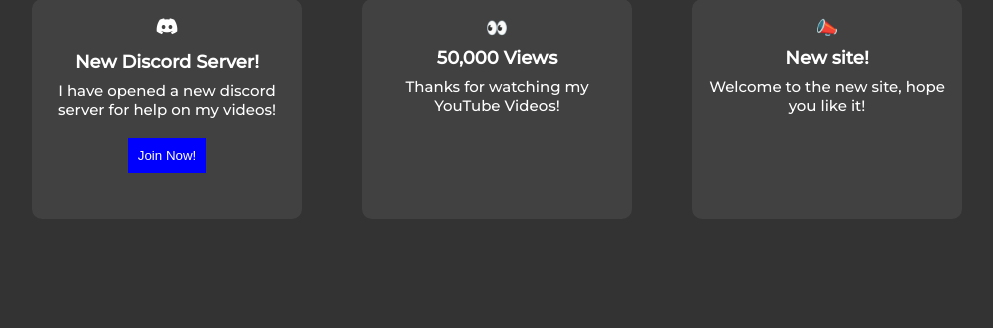
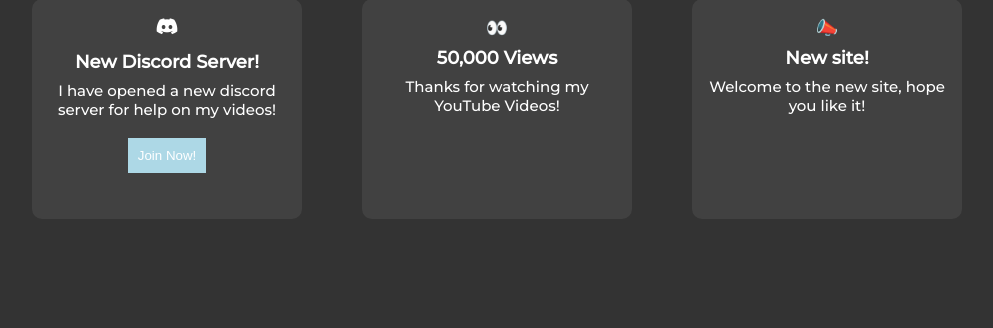
Before and after one commit to spidermax89/Spidermax89-Website, a PHP site: page / in a window 1280 px wide. Shown: the part 304-632 px from the top of the page, without its empty margins (143-1136 px from the left). Run offline with PHP 8.4, Linux system fonts and the light colour scheme; some libraries are stand-ins or nearby versions.

Commit message:
Update main.css

```diff
--- a/assets/css/main.css
+++ b/assets/css/main.css
@@ -82,7 +82,7 @@ body{
 }
 
 .Announcment button{
-    background: blue;
+    background: lightblue;
     color: white;
     padding: 10px;
     transition: 0.5s;
```
